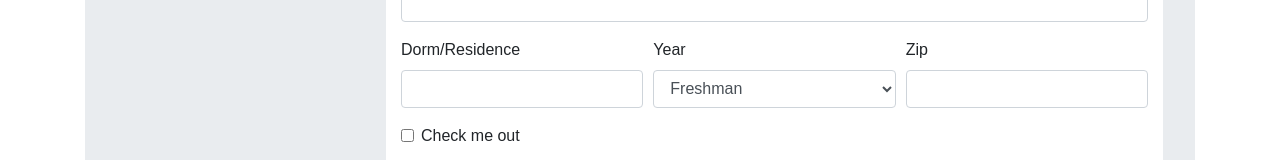
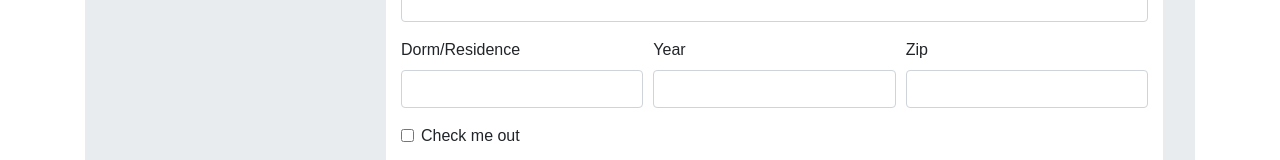
Before and after one commit to bobeatslollipop/Metch_up, a React (Create React App) app: page /usercenter in a window 1280 px wide. Shown: the part 426-586 px from the top of the page. Built offline with nearby package versions, Linux system fonts and the light colour scheme; no server answers.

Commit message:
Year Update

```diff
--- a/src/App.js
+++ b/src/App.js
@@ -11,6 +11,7 @@ function App(props) {
   const [major, setMajor] = useState(null);
   const [residence, setResidence] = useState(null);
   const [intro, setIntro] = useState(null);
+  const [year, setYear] = useState(null);
   const [user, setUser] = useState(Auth.currentUser);
 
   Auth.onAuthStateChanged(() => setUser(Auth.currentUser));
@@ -25,6 +26,7 @@ function App(props) {
         setMajor(data.major);
         setResidence(data.residence);
         setIntro(data.intro);
+        setYear(data.year);
       })
       .catch(err => alert(err));
     }
@@ -52,7 +54,7 @@ function App(props) {
     </Navbar>
     </Container>
 
-    <Routes {...props} userInfo={name} userMajor={major} userResidence={residence} userIntro={intro} userObj={user}/>
+    <Routes {...props} userInfo={name} userMajor={major} userResidence={residence} userIntro={intro} userYear={year} userObj={user}/>
   </>
   );
 
--- a/src/containers/UserCenter.js
+++ b/src/containers/UserCenter.js
@@ -82,12 +82,7 @@ export default function UserCenter(props) {
 
             <Form.Group as={Col} controlId="formGridYear">
               <Form.Label>Year</Form.Label>
-              <Form.Control as="select">
-                <option>Freshman</option>
-                <option>Sophomore</option>
-                <option>Junior</option>
-                <option>Senior</option>
-              </Form.Control>
+              <Form.Control placeholder={props.userYear}/>
             </Form.Group>
 
             <Form.Group as={Col} controlId="formGridZip">
```
